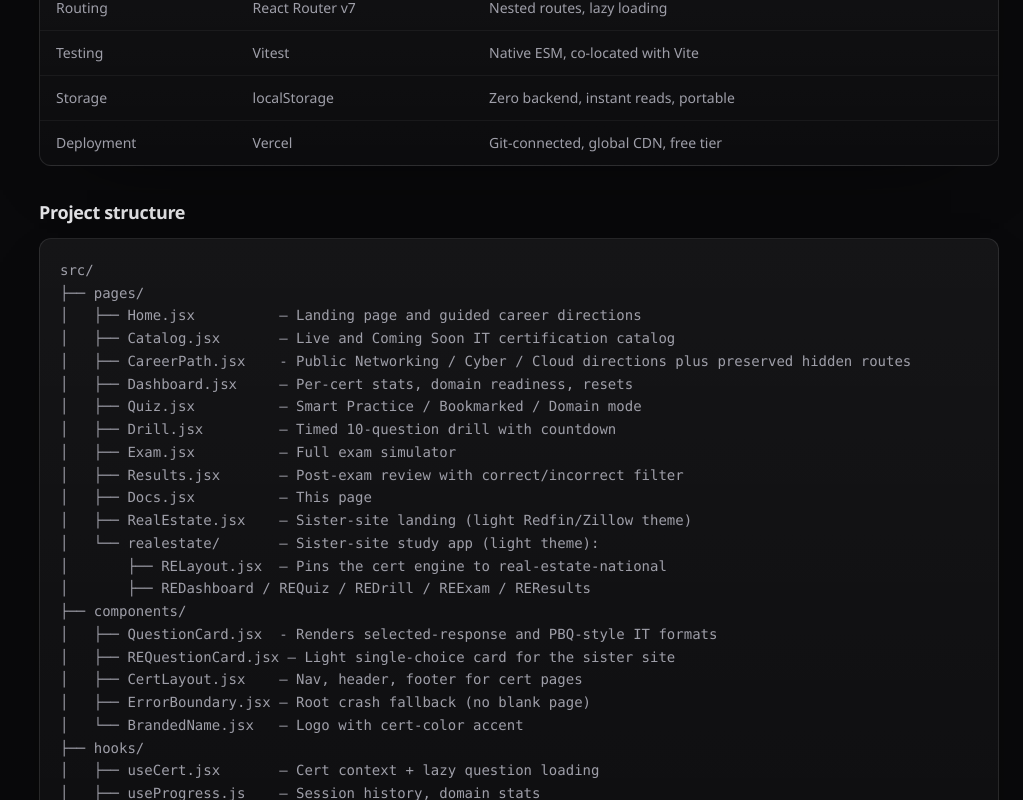
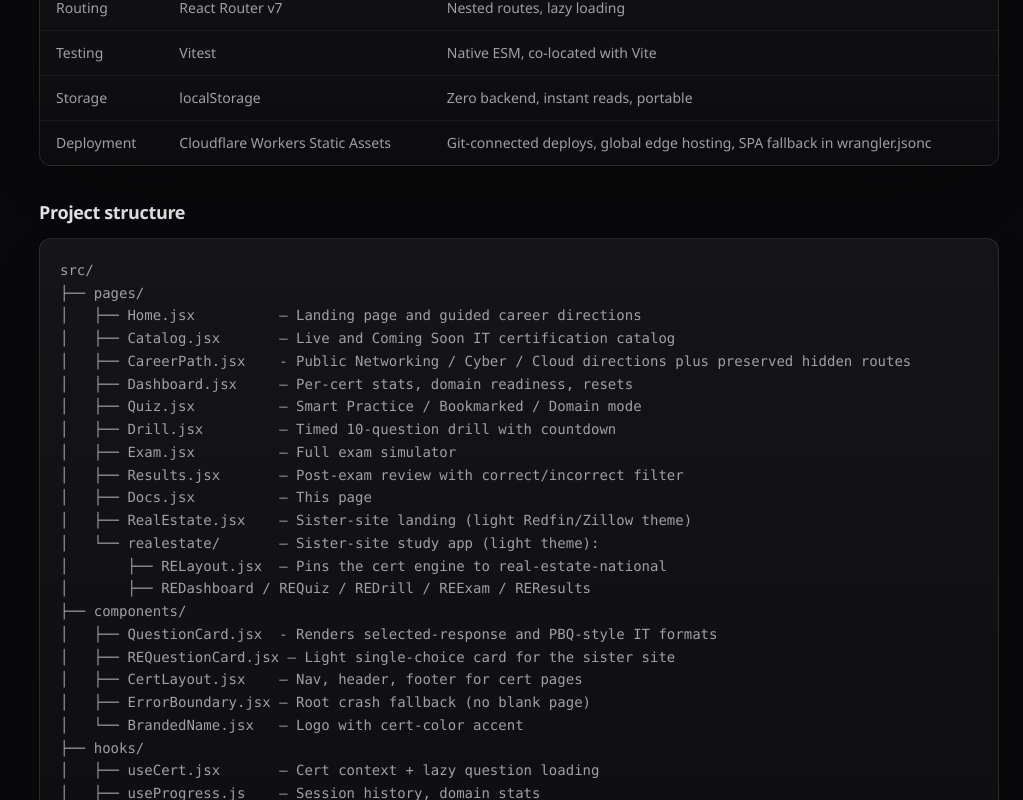
Before and after one commit to alexNGMI/freecertprep, a React (Vite) app: page /docs in a window 1280 px wide. Shown: the part 10400-11200 px from the top of the page, without its empty margins (257-1280 px from the left). Built offline with nearby package versions, Linux system fonts and the light colour scheme.

Commit message:
Document Cloudflare hosting architecture

```diff
--- a/src/pages/Docs.jsx
+++ b/src/pages/Docs.jsx
@@ -660,7 +660,7 @@
                 ['Routing', 'React Router v7', 'Nested routes, lazy loading'],
                 ['Testing', 'Vitest', 'Native ESM, co-located with Vite'],
                 ['Storage', 'localStorage', 'Zero backend, instant reads, portable'],
-                ['Deployment', 'Vercel', 'Git-connected, global CDN, free tier'],
+                ['Deployment', 'Cloudflare Workers Static Assets', 'Git-connected deploys, global edge hosting, SPA fallback in wrangler.jsonc'],
               ]}
             />
 
@@ -796,7 +796,7 @@
                 status: 'Done',
                 color: '#34d399',
                 items: [
-                  'Vercel deployment — public URL, auto-deploy on push to main',
+                  'Cloudflare deployment - Workers Static Assets serves the Vite build from dist, Node is pinned at 22.13.0, Wrangler is pinned in devDependencies, and React Router refreshes use the single-page-application setting in wrangler.jsonc.',
                   'Trust layer phase 0 - every cert now has source metadata, official source links, source-check dates, exam-format notes, score-model notes, editorial status, dashboard source cards, report-an-issue links, and readiness-language cleanup for exam starts/results.',
                   'CompTIA PBQ-lite expansion - A+ Core 1, A+ Core 2, Network+, Security+, and Server+ now each include 10 scenario-based pbq-matching troubleshooting items.',
                   'Network+ and Security+ Objective Learning Loop - every N10-009 and SY0-701 question now carries objective and concept metadata; dashboards separate accuracy from coverage; practice supports objective focus, recent misses, and spaced due review; session results recommend the objectives behind each miss.',
@@ -847,7 +847,7 @@
                   'June 17 course-companion usefulness audit - confirmed the live catalog works best as a companion to trusted courses and vendor learning paths: external instruction teaches concepts, while freecertprep diagnoses weak spots, drives targeted practice, and debriefs readiness.',
                   'Release quality gate v1 - added npm run verify:quality for lint, tests, production build, dependency audit, and current cert-specific audits; GitHub Actions now runs the same gate; browser smoke covers home, catalog, docs, dashboard, practice, exam, and results on desktop and mobile.',
                   'Flagship audit expansion - CLF-C02, SAA-C03, Splunk Core User, and CCST Networking now have named quality gates for domain/form allocation, format coverage, answer metadata, explanations, evidence, uniqueness, and randomized forms.',
-                  'Backend MVP planning - live domain hosting, domain email, optional email sign-in, progress sync, report-incorrect-info workflow, and admin report review now have a Vercel/Supabase execution plan and initial Supabase schema draft.',
+                  'Backend MVP planning - live domain hosting, domain email, optional email sign-in, progress sync, report-incorrect-info workflow, and admin report review now have a Cloudflare/Supabase execution plan and initial Supabase schema draft.',
                 ],
               },
               {
@@ -857,7 +857,7 @@
                   '1. Local data durability - bound session history, surface storage write failures, persist completed results across refresh, and add a versioned full-study backup.',
                   '2. Release automation - eliminate chart sizing warnings and keep verify:quality plus browser smoke green in CI.',
                   '3. Course-companion hardening - keep CLF-C02, SAA, Terraform, Splunk, and CCST quality sampling active, and avoid positioning the app as a full course or lab replacement.',
-                  '4. Backend MVP - deploy the live domain, set up support/admin email, create Supabase staging, add optional sign-in, then build progress sync, report persistence, and a simple admin queue.',
+                  '4. Backend MVP - finish the Cloudflare live domain, set up support/admin email, create Supabase staging, add optional sign-in, then build progress sync, report persistence, and a simple admin queue.',
                   '5. Maintainability - unify publication status in one registry, derive repeated documentation facts, split the question renderer by interaction family, and archive completed one-off scripts.',
                   '6. A+ maintenance - preserve zero repeated interactions, 20 practicals per core, official source alignment, and the strict 500-form quality gate.',
                 ],
```
Also changed, not shown: 3 other files (tests, documents, lock files or other folders).
